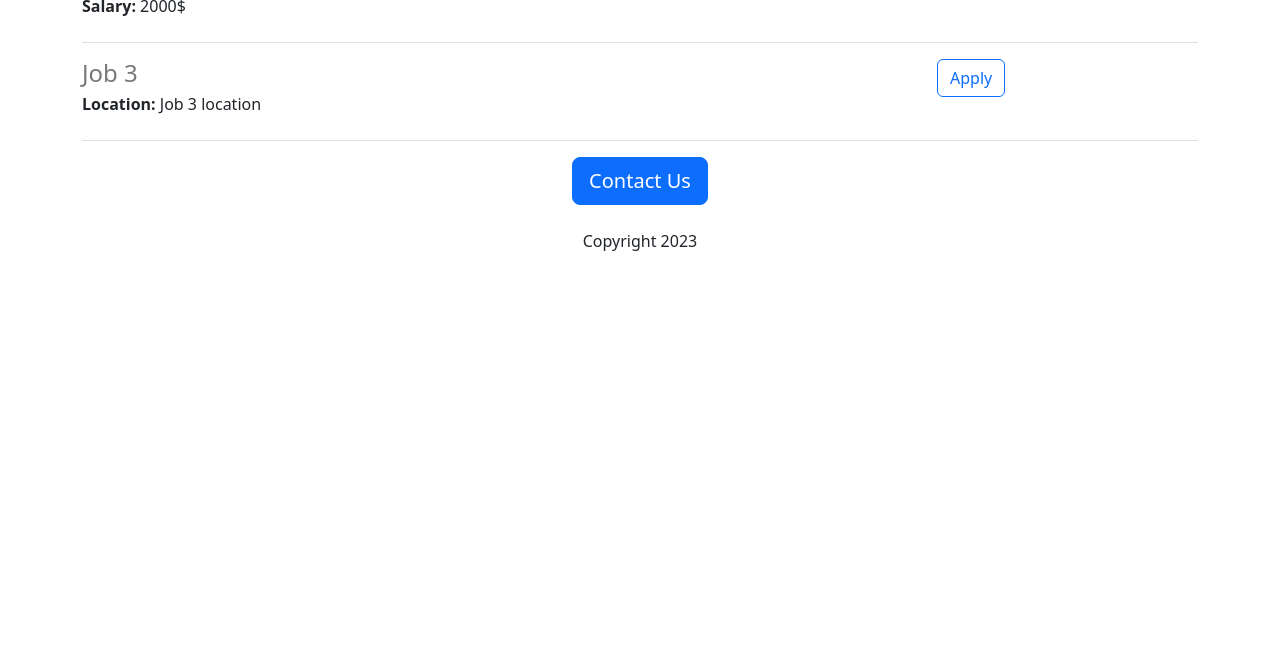
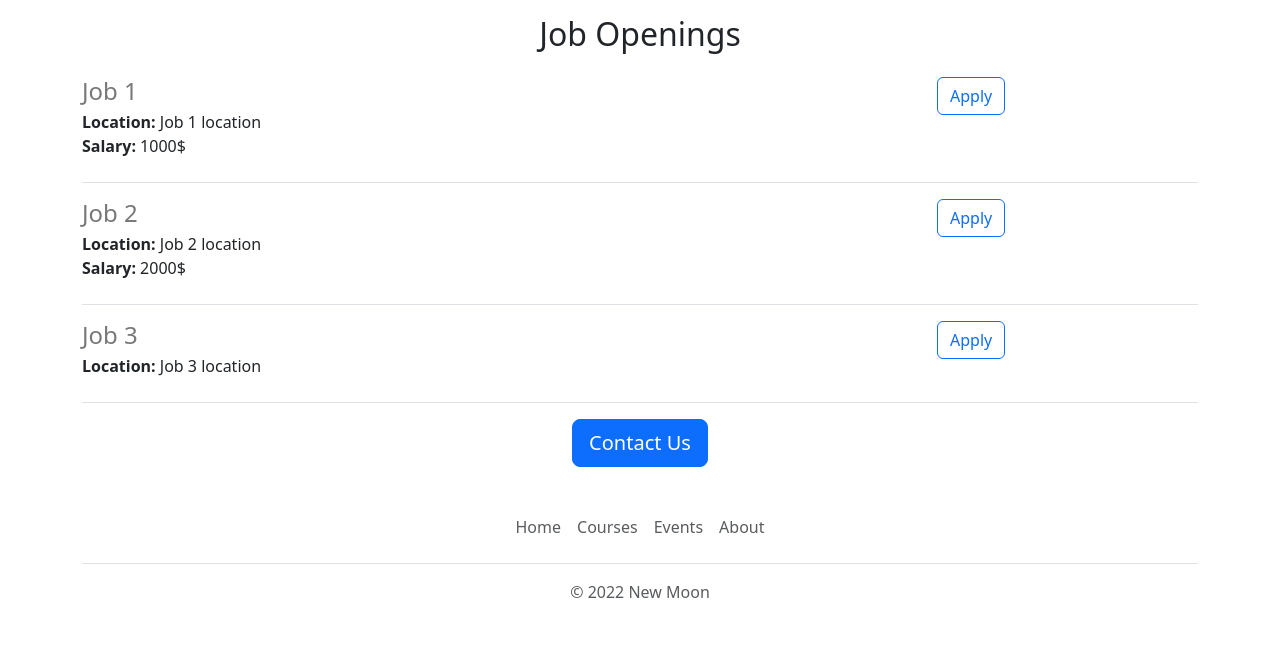
Before and after one commit to JLSC30/Career-Website, a Flask app: page / in a window 1280 px wide. Shown: the part 833-1493 px from the top of the page. Before the commit the page ends 1084 px from the top, so only its background shows below. Run offline with Flask 2, Linux system fonts and the light colour scheme.

Commit message:
Add some functionality

```diff
--- a/app.py
+++ b/app.py
@@ -21,7 +21,7 @@ JOBS=[
 ]
 
 @app.route("/")
-def hello_world():
+def main():
   return render_template('home.html', jobs=JOBS)
 
 @app.route('/api/jobs')
--- /dev/null
+++ b/templates/footer.html
@@ -0,0 +1,14 @@
+<div class="container">
+    <footer class="py-3 my-4">
+        <ul class="nav justify-content-center border-bottom pb-3 mb-3">
+            <li class="nav-item"><a href="{{ url_for('main') }}" target="_blank"
+                    class="nav-link px-2 text-muted">Home</a></li>
+            <li class="nav-item"><a href="{{ url_for('main') }}" target="_blank"
+                    class="nav-link px-2 text-muted">Courses</a></li>
+            <li class="nav-item"><a href="{{ url_for('main') }}" target="_blank"
+                    class="nav-link px-2 text-muted">Events</a></li>
+            <li class="nav-item"><a href="#" class="nav-link px-2 text-muted">About</a></li>
+        </ul>
+        <p class="text-center text-muted">© 2022 New Moon</p>
+    </footer>
+</div>
--- a/templates/home.html
+++ b/templates/home.html
@@ -13,18 +13,28 @@
       height: 360px;
       width: 100%;
       object-fit: cover;
+      margin-bottom: 16px;
     }
   </style>
 </head>
 
 <body>
+  {% include 'nav.html' %}
+  <img id="banner" src="/static/banner.jpg" class="img-fluid">
   <div class="container">
     <h1 class="text-center mt-2 mb-4">New Moon Careers</h1>
-    <img id="banner" src="https://career-website.jlsc30.repl.co/static/banner.jpg" class="img-fluid">
-    <h2 class="text-center mt-2 mb-4">About New Moon</h2>
-    <p class="lead">Lorem ipsum dolor sit amet consectetur, adipisicing elit. Veritatis laudantium, quo qui voluptates
-      ratione accusamus quisquam nihil optio, omnis inventore similique error cumque maxime rerum magnam. Quis rem fugit
-      soluta.</p>
+    <div class="row" style="margin-bottom: 16px;">
+      <div class="col-md-6">
+        <p class="lead">Lorem ipsum dolor sit amet consectetur, adipisicing elit. Veritatis laudantium, quo qui
+          voluptates
+          ratione accusamus quisquam nihil optio, omnis inventore similique error cumque maxime rerum magnam. Quis rem
+          fugit
+          soluta.</p>
+      </div>
+      <div class="d-none d-md-block col-md-6">
+        <img src="/static/people.jpg" style="height: 320px; border-radius: 4px;">
+      </div>
+    </div>
     <h2 class="text-center mt-2 mb-4">Job Openings</h2>
     <p>
       {% for job in jobs%}
@@ -32,10 +42,11 @@
       {% endfor %}
     </p>
     <div class="text-center">
-      <button class="btn btn-primary btn-lg">Contact Us</button>
-      <p class="mt-4">Copyright 2023</p>
+      <a href=" mailto:jan.completo@gmail.com?subject=Question%20about%20job%20openings&body=My%20Name%3A%20%3CYour%20name%20here%3E%0D%0AMy%20Question%3A%20%3CYour%20Question%3E "
+        class="btn btn-primary btn-lg">Contact Us</a>
     </div>
   </div>
+  {% include 'footer.html' %}
 </body>
 
 </html>
--- a/templates/jobitem.html
+++ b/templates/jobitem.html
@@ -1,18 +1,19 @@
 <div style="margin-bottom:16px;" class="border-bottom pb-4">
     <div class="row">
         <div class="col-9">
-            <h4 style="color: rgb(120,120,120); margin-bottom:4px;">{{ job['title']}}</h4>
+            <h4 style="color: rgb(120,120,120); margin-bottom:4px;">{{ job['title'] }}</h4>
             <div>
-                <b>Location:</b> {{ job['location']}}
+                <b>Location:</b> {{ job['location'] }}
             </div>
             {% if 'salary' in job %}
             <div>
-                <b>Salary:</b> {{ job['salary']}}
+                <b>Salary:</b> {{ job['salary'] }}
             </div>
             {% endif %}
         </div>
         <div class="col-3">
-            <button class="btn btn-outline-primary">Apply</button>
+            <a href="mailto:jan.completo@gmail.com?subject=Application%20for%20{{ job['title'] }}&body=My%20Name%3A%20%3CYour%20name%20here%3E%0D%0AMy%20Resume%3A%20%3CResume%20Link%3E%0D%0AMy%20Linkedin%3A%20%3CLinkedin%20Link%3E "
+                class="btn btn-outline-primary">Apply</a>
         </div>
     </div>
 </div>
--- /dev/null
+++ b/templates/nav.html
@@ -0,0 +1,13 @@
+<nav class="navbar bg-body-tertiary shadow-sm fixed-top">
+    <div class="container-fluid">
+        <a class="navbar-brand" href="#">
+            <img src="https://getbootstrap.com/docs/5.3/assets/brand/bootstrap-logo.svg" alt="Logo" width="30"
+                height="24" class="d-inline-block align-text-top">
+            New Moon
+        </a>
+    </div>
+</nav>
+
+<div style="height:56px;">
+
+</div>
```
Also changed, not shown: 1 other file.
